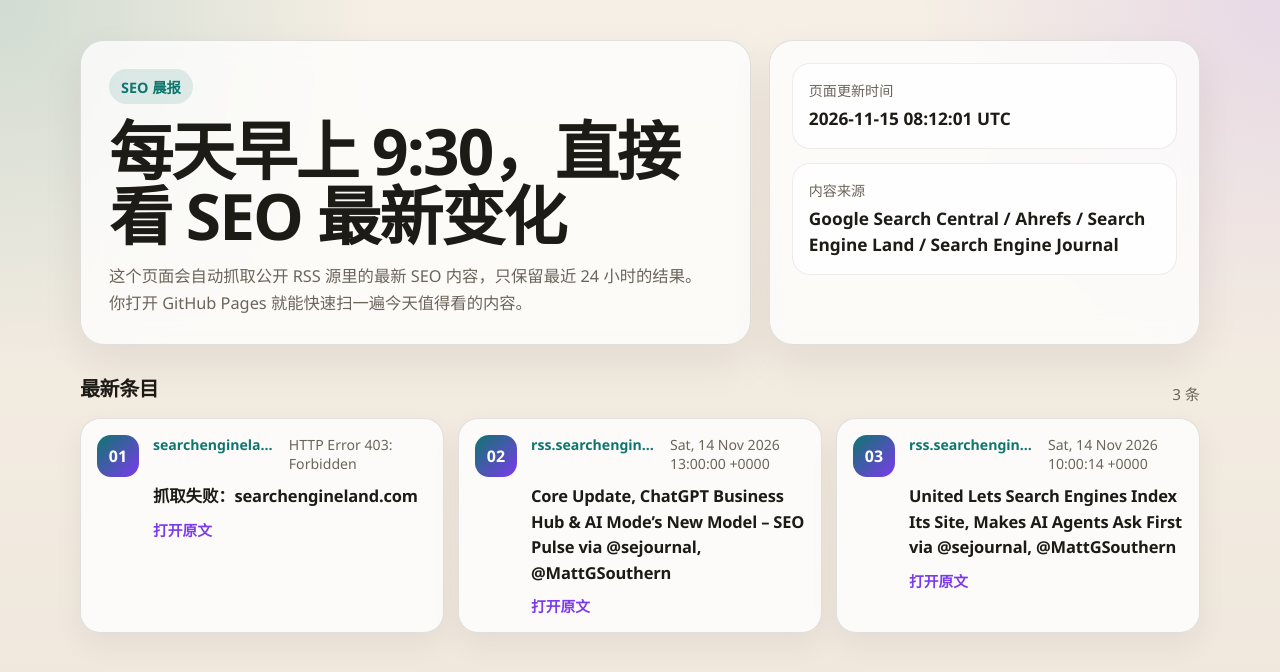
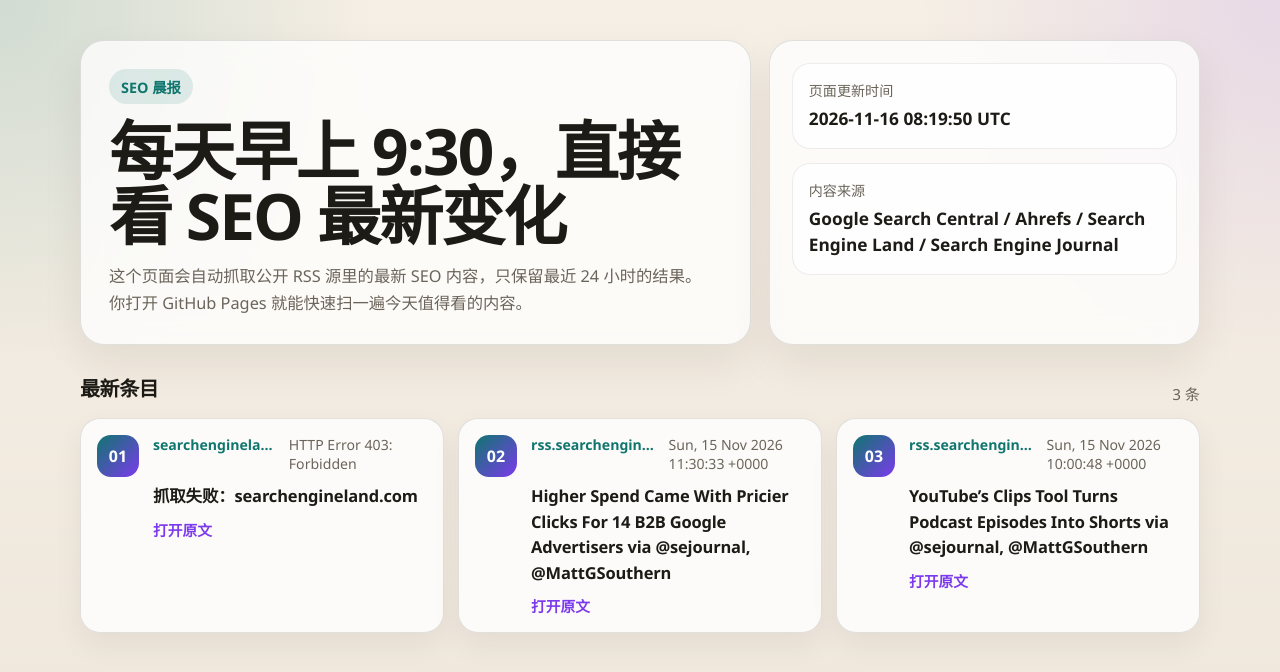
Before and after one commit to zhangyu2025/get_seo_info, a plain HTML site: page index.html in a window 1280 px wide. Drawn offline with Linux system fonts and the light colour scheme.

Commit message:
Update SEO page

```diff
--- a/index.html
+++ b/index.html
@@ -203,7 +203,7 @@
       <div class="hero-side">
         <div class="stat">
           <div class="stat-label">页面更新时间</div>
-          <div class="stat-value">2026-11-15 08:12:01 UTC</div>
+          <div class="stat-value">2026-11-16 08:19:50 UTC</div>
         </div>
         <div class="stat">
           <div class="stat-label">内容来源</div>
@@ -232,27 +232,27 @@
             </a>
 
 
-            <a class="card" href="https://www.searchenginejournal.com/seo-pulse-core-update-chatgpt-business-hub-ai-modes-new-model/597135/" target="_blank" rel="noreferrer noopener">
+            <a class="card" href="https://www.searchenginejournal.com/b2b-google-ads-keywords-cost-more-agency-data/597426/" target="_blank" rel="noreferrer noopener">
               <div class="card-rank">02</div>
               <div class="card-main">
                 <div class="card-top">
                   <span class="source">rss.searchenginejournal.com</span>
-                  <span class="time">Sat, 14 Nov 2026 13:00:00 +0000</span>
+                  <span class="time">Sun, 15 Nov 2026 11:30:33 +0000</span>
                 </div>
-                <h2>Core Update, ChatGPT Business Hub &amp; AI Mode’s New Model – SEO Pulse via @sejournal, @MattGSouthern</h2>
+                <h2>Higher Spend Came With Pricier Clicks For 14 B2B Google Advertisers via @sejournal, @MattGSouthern</h2>
                 <div class="link">打开原文</div>
               </div>
             </a>
 
 
-            <a class="card" href="https://www.searchenginejournal.com/united-ai-agents-permission-search-indexing/597418/" target="_blank" rel="noreferrer noopener">
+            <a class="card" href="https://www.searchenginejournal.com/youtube-studio-clips-podcast-episodes-shorts/597408/" target="_blank" rel="noreferrer noopener">
               <div class="card-rank">03</div>
               <div class="card-main">
                 <div class="card-top">
                   <span class="source">rss.searchenginejournal.com</span>
-                  <span class="time">Sat, 14 Nov 2026 10:00:14 +0000</span>
+                  <span class="time">Sun, 15 Nov 2026 10:00:48 +0000</span>
                 </div>
-                <h2>United Lets Search Engines Index Its Site, Makes AI Agents Ask First via @sejournal, @MattGSouthern</h2>
+                <h2>YouTube’s Clips Tool Turns Podcast Episodes Into Shorts via @sejournal, @MattGSouthern</h2>
                 <div class="link">打开原文</div>
               </div>
             </a>
```
